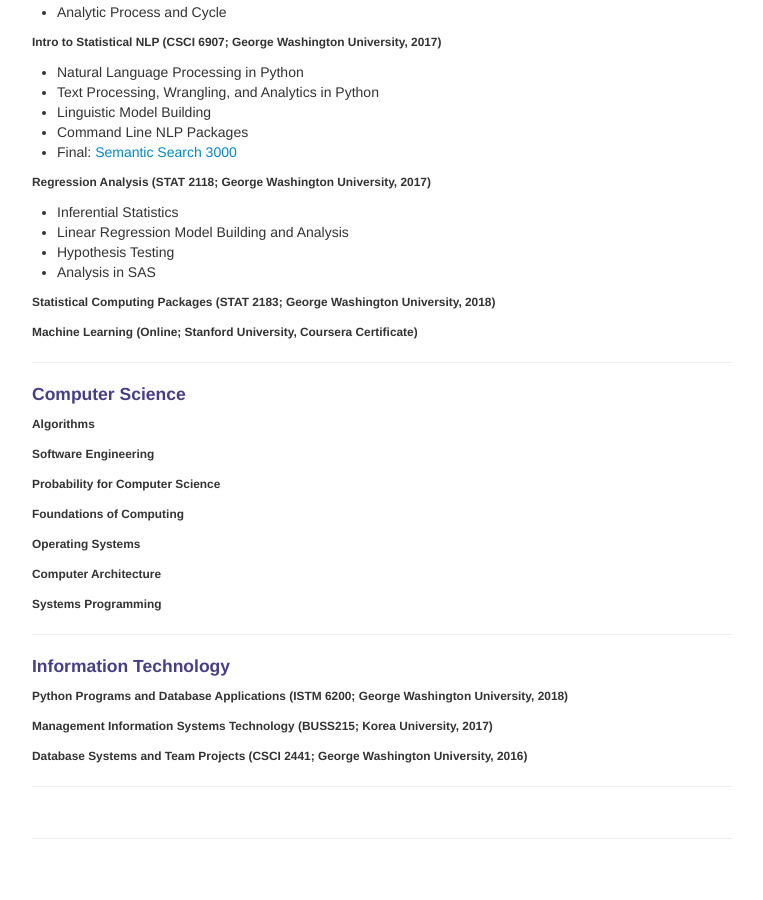
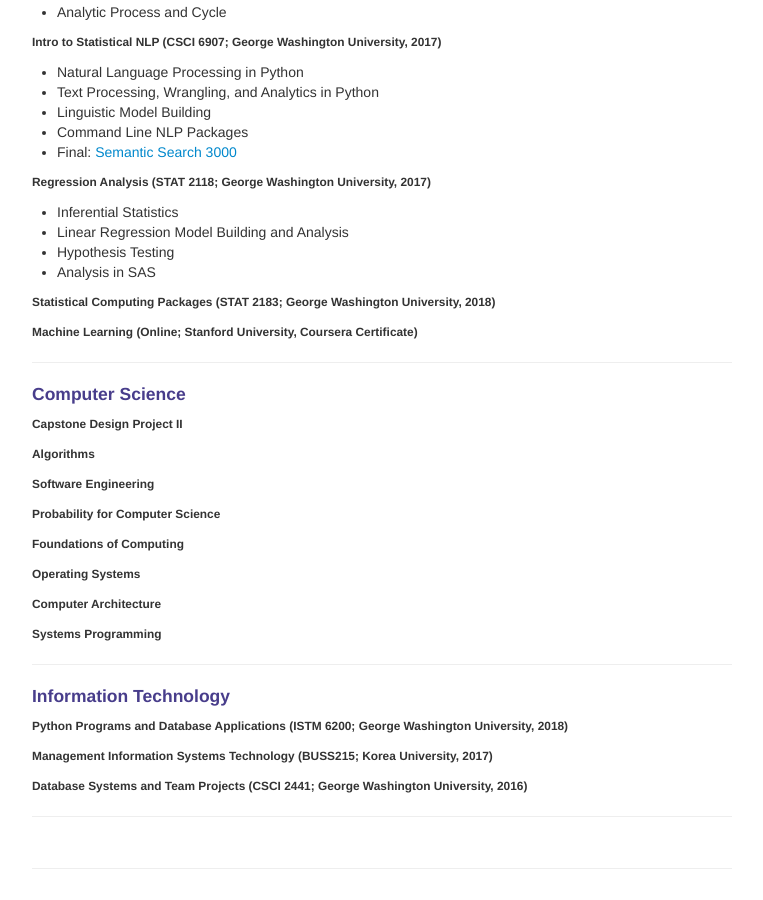
Before and after one commit to terrytaubes/terrytaubes.github.io, a Jekyll site: the page built from pages/courses.md, in a window 1280 px wide and 900 px high, scrolled down 694 px. Shown: the whole window, without its empty margins (258-1021 px from the left). Built offline with Jekyll 4.4.1, drawn with Linux system fonts in a browser that asks for light colours; before the commit the page ends 1564 px from its top, so only the background shows below that.

Commit message:
Update courses.md

```diff
--- a/pages/courses.md
+++ b/pages/courses.md
@@ -59,6 +59,7 @@ description: Student's Courses
 
 #### <a name="compsci"></a>Computer Science
 
+###### Capstone Design Project II
 ###### Algorithms
 ###### Software Engineering
 ###### Probability for Computer Science
```
